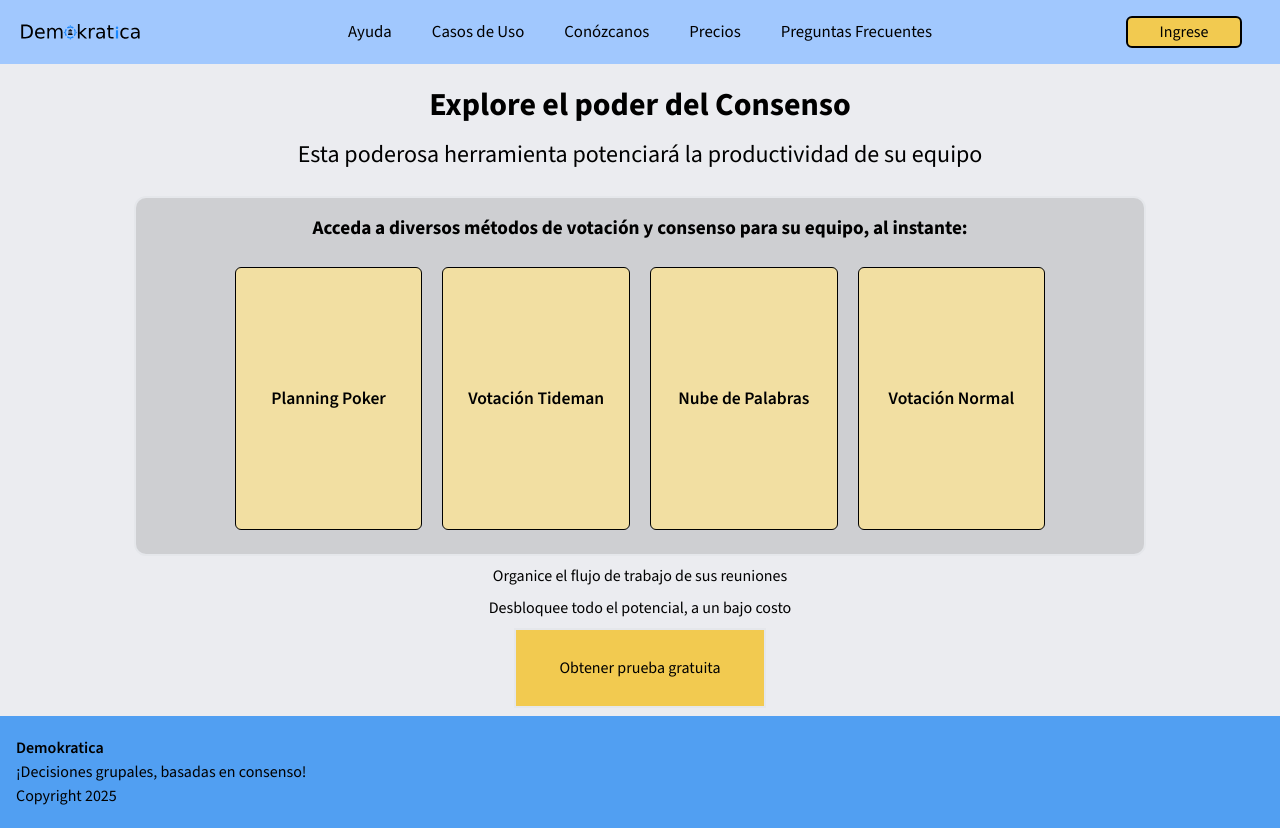
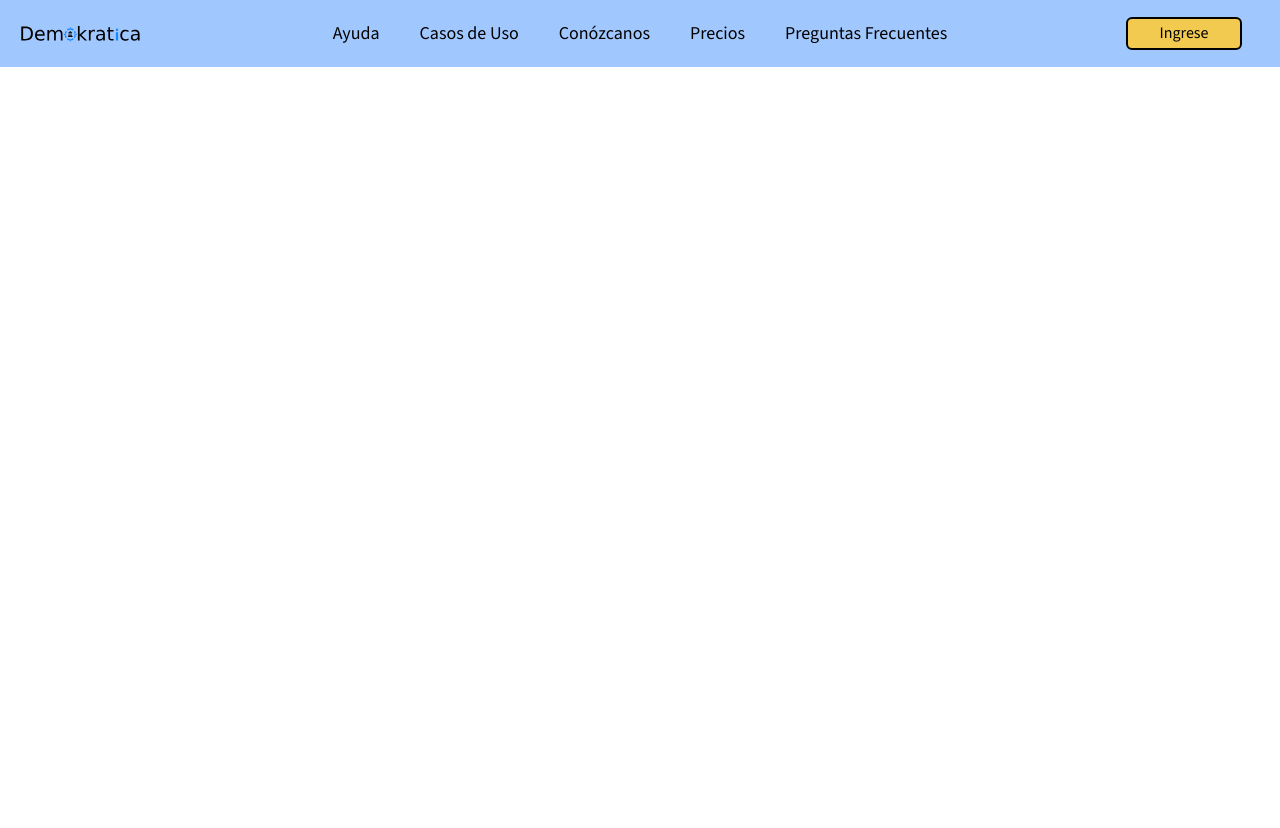
Before and after one commit to cesarALS/demokratica-frontend, a Next.js app: page / in a window 1280 px wide. After the commit the page ends 800 px from the top, so only its background shows below. Built offline with nearby package versions, Linux system fonts and the light colour scheme.

Commit message:
9-1-25-DFMR-CambiosLayoutHomepage

```diff
--- a/src/app/(informative)/FAQs/page.tsx
+++ /dev/null
@@ -1,11 +0,0 @@
-// Página de FAQS
-
-const FAQs = () => {
-    return (
-        <>
-            <h1>FAQs Page</h1>
-        </>
-    )
-}
-
-export default FAQs;
--- a/src/app/(informative)/layout.tsx
+++ b/src/app/(informative)/layout.tsx
@@ -1,4 +1,3 @@
-
 /*
     Este es el Layout para todas las páginas informativas
     Landing Page, About, Pitch de Talento, Q&A, etc.
@@ -6,21 +5,21 @@
 */
 
 import Header from "@/components/1.molecules/0.Header";
-import Footer from "@/components/1.molecules/1.Footer";
+// import Footer from "@/components/1.molecules/1.Footer";
 
 const InformativeLayout = ({
   children,
 }: Readonly<{
   children: React.ReactNode;
 }>) => {
-
   return (
-        <div className="bg-ThirdGray min-h-screen flex flex-col">
+    <div className="grid grid-rows-[1fr,11fr] h-screen">
+      <div>
         <Header />
-            <main className={`flex-1 mt-header-size`}>
-                {children}
-            </main>
-            <Footer />
+      </div>
+      <div className={`flex-1 flex-col items-center overflow-y-auto`}>
+        <main>{children}</main>
+      </div>
     </div>
   );
 };
--- a/src/app/(informative)/page.tsx
+++ b/src/app/(informative)/page.tsx
@@ -1,71 +1,3 @@
-/*
-  Esta es la Landing Page Chicxs
-*/
-
-import Link from "next/link";
-import { hoverScale } from "@/utils/tailwindUtils";
-
-const methods = [
-  {method: "Planning Poker", img: "/"},
-  {method: "Votación Tideman", img: "/"},
-  {method: "Nube de Palabras", img: "/"},
-  {method: "Votación Normal", img: "/"}
-]
-
 export default function Home() {
-  return (
-    <>
-      <div className="p-2 pt-4 grid place-items-center gap-2">
-        <h1
-        className={`font-bold text-[2em] ${hoverScale(110, 200)}`}
-        >
-          Explore el poder del Consenso
-        </h1>
-        <h2 className="text-[1.5em]">Esta poderosa herramienta potenciará la productividad de su equipo</h2>
-        <div className="w-[80%] h-[45vh] flex flex-col items-center justify-center gap-2 border-2 bg-SecGray p-2 pt-4 rounded-xl mt-4">
-          <h3 className="text-[1.2em] font-bold">
-            Acceda a diversos métodos de votación y consenso para su equipo, al instante:
-          </h3>
-          <div className="flex gap-5 p-4 w-[85%] h-full">
-            {methods.map(method => {
-              return (
-                <ConsensusMethodsCards
-                  key={method.method}
-                  text={method.method}
-                  width="w-[25%]"
-                  height="h-full"
-                  textWidth="text-[1.1em]"
-                ></ConsensusMethodsCards>
-              );
-            })}
-          </div>
-        </div>
-        <h3>Organice el flujo de trabajo de sus reuniones</h3>
-        <h3>Desbloquee todo el potencial, a un bajo costo</h3>
-
-          <Link
-            href="/precios"
-            className={`flex items-center justify-center w-[20%] h-[10vh] bg-PrimCreamCan border-2 ${hoverScale(110,200)} hover:bg-AccentCreamCan`}>
-            Obtener prueba gratuita
-          </Link>
-      </div>
-    </>
-  );
+  return <div></div>;
 }
-
-// El siguiente componente, son unas cartas que se usan para mostrarle al usuario las diferentes opciones de métodos de consenso de los que dispone. La idea es que tengan el nombre del método, una imagen descriptiva, y un link a la sección de la página de manual o de la página de casos de uso, donde se explique dicho método
-
-interface ConsensusMethodsCardsProps {
-  text: string,
-  width: string,
-  height: string,
-  textWidth: string
-}
-
-const ConsensusMethodsCards = ( { text, width, height, textWidth }: ConsensusMethodsCardsProps) => {
-  return (
-    <Link className={`${width} ${height} flex items-center justify-center bg-SecCreamCan hover:bg-PrimCreamCan ${hoverScale(110, 50)} rounded-md border-1.5 border-black`} href="/">
-      <h1 className={`font-semibold ${textWidth}`}>{text}</h1>
-    </Link>
-  );
-}
--- a/src/app/(informative)/testpage/page.tsx
+++ /dev/null
@@ -1,23 +0,0 @@
-/*
-    Una página para probar diferentes cosas
-*/
-
-
-export default function Home() {
-    return (
-      <>
-        <div className="p-2 grid place-items-center">
-          <h1
-          className="font-bold transition-transform transform duration-200 hover:scale-110"
-          >
-            Descubre el poder del Consenso
-          </h1>
-          <p>Esta poderosa herramienta potenciará la productividad de tu equipo</p>
-          <div className="w-[50%] grid place-items-center border-[0.1em] bg-AccentYellow gap-1 p-1">
-            <p className="font-sourcesans3">Test usando Source Sans 3.<span className="font-semibold">Así se ve la letra</span></p>
-            <p className="font-ptsans">Test usando PT Sans. <span className="font-semibold">Así se ve la letra</span></p>
-          </div>
-        </div>
-      </>
-    );
-};
--- a/src/components/1.molecules/0.Header.tsx
+++ b/src/components/1.molecules/0.Header.tsx
@@ -1,44 +1,53 @@
-import Link from 'next/link'
-import { hoverScale } from '@/utils/tailwindUtils';
-import demokraticaRoutes from '@/utils/routeUtils';
-import TitleLogo from '../0.atoms/1.TitleLogo';
+import Link from "next/link";
+import { hoverScale } from "@/utils/tailwindUtils";
+import demokraticaRoutes from "@/utils/routeUtils";
+import TitleLogo from "../0.atoms/1.TitleLogo";
 
 const headerRoutes: (keyof typeof demokraticaRoutes)[] = [
-    "ayuda", "casosDeUso", "conozcanos", "precios", "faqs"
-]
+  "ayuda",
+  "casosDeUso",
+  "conozcanos",
+  "precios",
+  "faqs",
+];
 
 const Header = () => {
-
   return (
-
     // La etiqueta que devuelve este componente es nav, simplememente porque nav es un contenedor que contiene muchos links, y claramente nuestro header es ese tipo de contenedor.
 
-        <nav className={`bg-SecBlue flex items-center justify-center h-header-size w-full fixed top-0 z-50`}>
+    <nav
+      className={`bg-SecBlue flex items-center justify-center w-full h-full`}
+    >
       <div className="flex justify-center items-center w-[15%] h-full">
-                    <div className="flex items-center justify-center w-[80%] h-[90%]"   >
-                        <Link href={'/'} passHref title='Demokratica'>
-                            <TitleLogo baseFill="#000000" classNameGeneral={`w-[80%] ${hoverScale(110,100)}`}/>
+        <div className="flex items-center justify-center w-[80%] h-[90%]">
+          <Link href={"/"} passHref title="Demokratica">
+            <TitleLogo
+              baseFill="#000000"
+              classNameGeneral={`w-[80%] ${hoverScale(110, 100)}`}
+            />
           </Link>
         </div>
       </div>
       <div className="flex items-center justify-center gap-10 w-[70%] h-full ">
-                {headerRoutes.map(route =>{
-                        return <HeaderLink
+        {headerRoutes.map((route) => {
+          return (
+            <HeaderLink
               key={route}
               name={demokraticaRoutes[route].name}
               link={demokraticaRoutes[route].link}
-                        >
-                        </HeaderLink>
-                    })
-                }
+            ></HeaderLink>
+          );
+        })}
       </div>
       <div className="flex justify-center items-center w-[15%] h-full">
         <Link
           href={demokraticaRoutes.login.link}
           passHref
           title="Loguearse"
-                    className={`flex items-center justify-center bg-PrimCreamCan rounded-md px-8 border-[0.15em] border-black h-[50%] w-[60%] ${hoverScale(115,100)}`}
-
+          className={`flex items-center justify-center bg-PrimCreamCan rounded-md px-8 border-[0.15em] border-black h-[50%] w-[60%] ${hoverScale(
+            115,
+            100
+          )}`}
         >
           {demokraticaRoutes.login.name}
         </Link>
@@ -50,14 +59,19 @@ const Header = () => {
 // Este es un componente que, en principio, solo se usa en el header. Por eso lo puse acá
 
 interface HeaderLinkProps {
-    name: string,
-    link: string
+  name: string;
+  link: string;
 }
 
-const HeaderLink = ( { name, link }: HeaderLinkProps) => {
+const HeaderLink = ({ name, link }: HeaderLinkProps) => {
   return (
-        <Link href={link} className={`object-cover text-[1.05em] ${hoverScale(115,100)}`}>{name}</Link>
+    <Link
+      href={link}
+      className={`object-cover text-lg ${hoverScale(115, 100)}`}
+    >
+      {name}
+    </Link>
   );
-}
+};
 
 export default Header;
```
Lines whose indentation alone changed are shown as unchanged.
